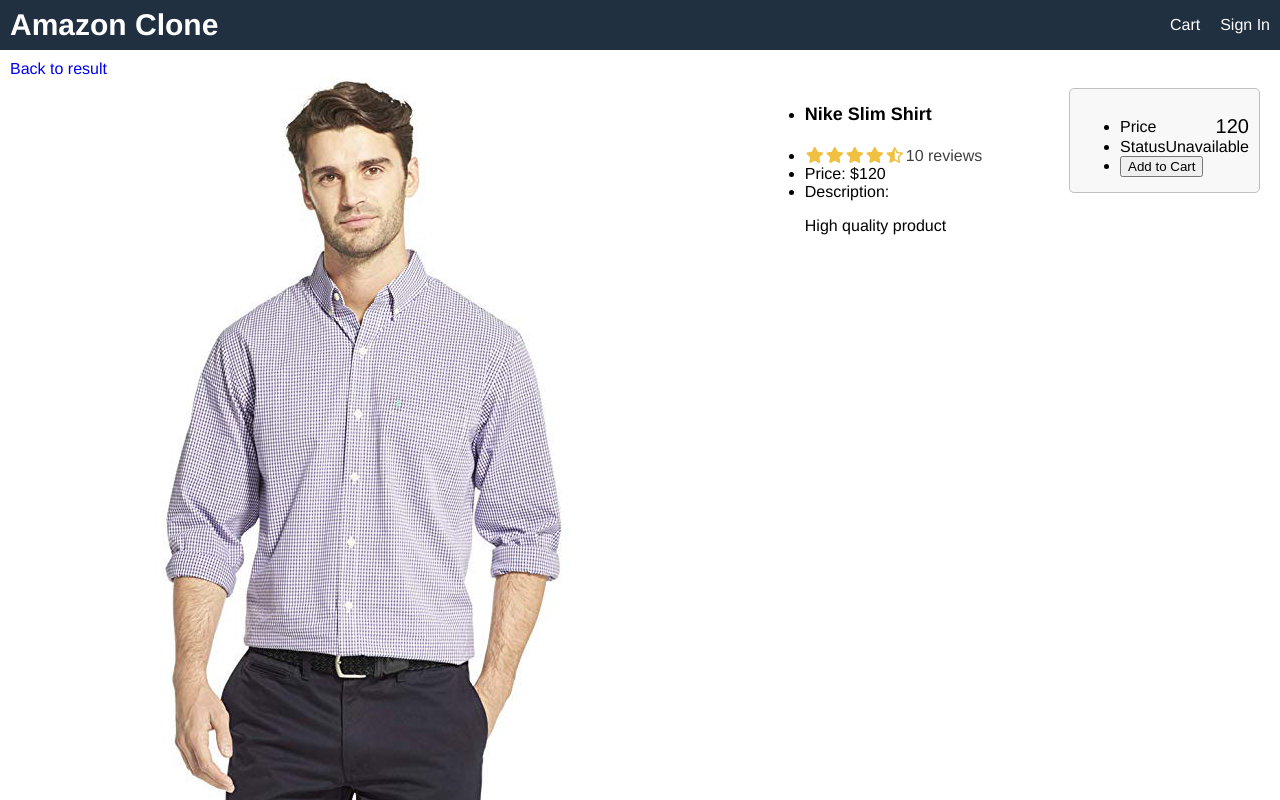
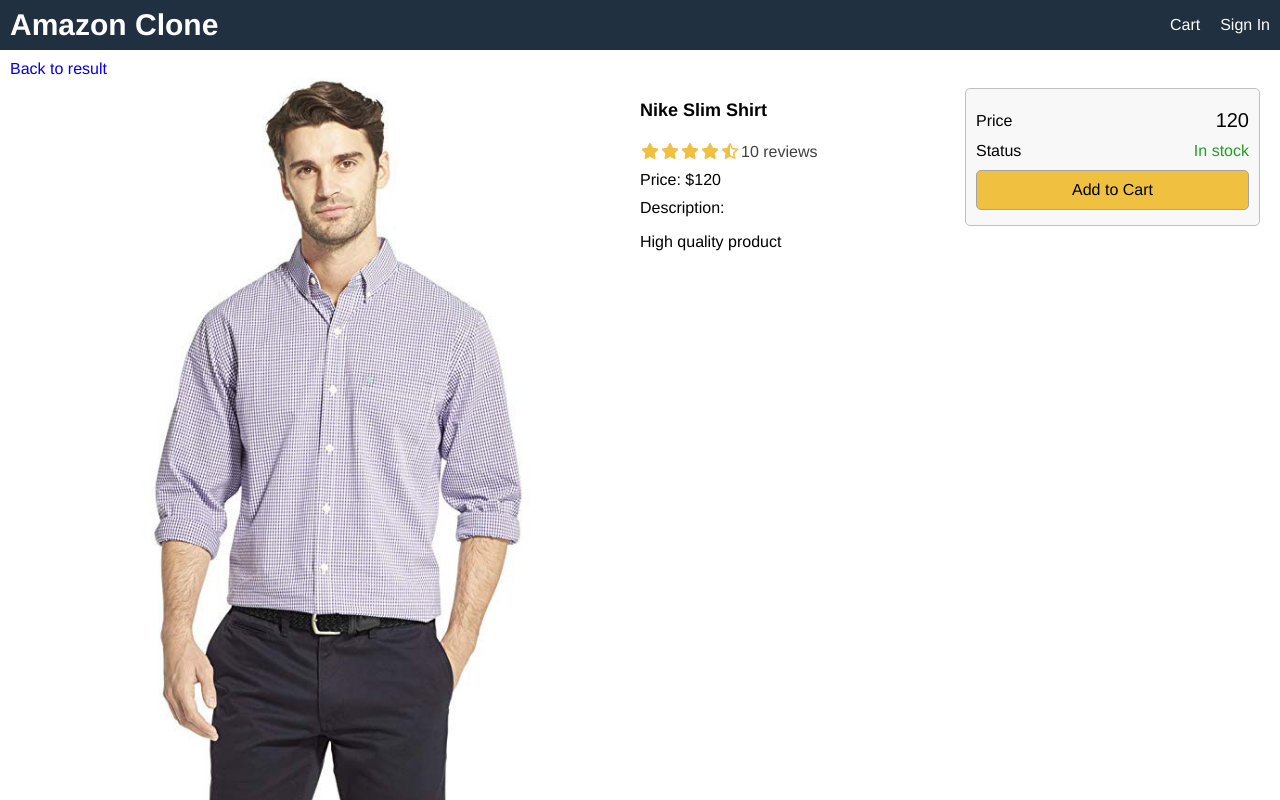
Before and after one commit to emmanuelkamala/amazon_clone, a React (Create React App) app in the folder frontend/: page /product/1 in a window 1280 px wide. Shown: the top 800 px of the page. Built offline with nearby package versions, Linux system fonts and the light colour scheme.

Commit message:
Add styling to the product screen component items

```diff
--- a/frontend/src/data.js
+++ b/frontend/src/data.js
@@ -6,6 +6,7 @@
       category: 'Shirts',
       image: '/images/p1.jpg',
       price: 120,
+      countInStock: 10,
       brand: 'Nike',
       rating: 4.5,
       numReviews: 10,
@@ -17,6 +18,7 @@
       category: 'Shirts',
       image: '/images/p2.jpg',
       price: 100,
+      countInStock: 20,
       brand: 'Adidas',
       rating: 4,
       numReviews: 100,
@@ -28,6 +30,7 @@
       category: 'Shirts',
       image: '/images/p3.jpg',
       price: 90,
+      countInStock: 0,
       brand: 'Lacoste',
       rating: 4.8,
       numReviews: 17,
@@ -39,6 +42,7 @@
       category: 'Pants',
       image: '/images/p4.jpg',
       price: 178,
+      countInStock: 15,
       brand: 'Nike',
       rating: 5,
       numReviews: 16,
@@ -50,6 +54,7 @@
       category: 'Pants',
       image: '/images/p5.jpg',
       price: 65,
+      countInStock: 12,
       brand: 'Nike',
       rating: 4.5,
       numReviews: 10,
@@ -61,6 +66,7 @@
       category: 'Pants',
       image: '/images/p6.jpg',
       price: 139,
+      countInStock: 5,
       brand: 'Adidas',
       rating: 4,
       numReviews: 50,
--- a/frontend/src/index.css
+++ b/frontend/src/index.css
@@ -66,6 +66,42 @@
   color: #ff8000;
 }
 
+ul {
+  padding: 0;
+  margin: 0;
+  list-style-type: none;
+}
+
+li {
+  margin-top: 1rem;
+}
+
+button {
+  padding: 1rem;
+  border-radius: 0.5rem;
+  border: 0.1rem #a4a4a4 solid;
+  font-size: 1.6rem;
+  font-family: Helvetica, Arial, sans-serif;
+  -webkit-font-smoothing: antialiased;
+  -moz-osx-font-smoothing: grayscale;
+  background-color: #f8f8f8;
+  cursor: pointer;
+}
+
+button:hover {
+  border: 0.1rem #404040 solid;
+}
+
+button.primary {
+  background-color: #f0c040;
+}
+
+button.block {
+  width: 100%;
+}
+
+/* HEADER */
+
 header a {
   color: #fff;
   padding: 1rem;
@@ -92,6 +128,14 @@
   align-items: flex-start;
 }
 
+.col-1 {
+  flex: 1 1 25rem;
+}
+
+.col-2 {
+  flex: 2 1 50rem;
+}
+
 /* images */
 
 img {
@@ -100,6 +144,10 @@
 
 img.medium {
   max-width: 29rem;
+  width: 100%;
+}
+
+img.large {
   width: 100%;
 }
 
@@ -133,3 +181,13 @@
 .rating span:last-child {
   color: #404040;
 }
+
+/* Alert */
+
+.success {
+  color: #20a020;
+}
+
+.error {
+  color: #a02020;
+}
```
Also changed, not shown: 1 other file (tests, documents, lock files or other folders).
